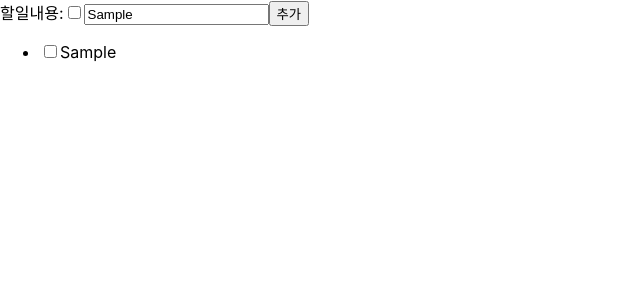
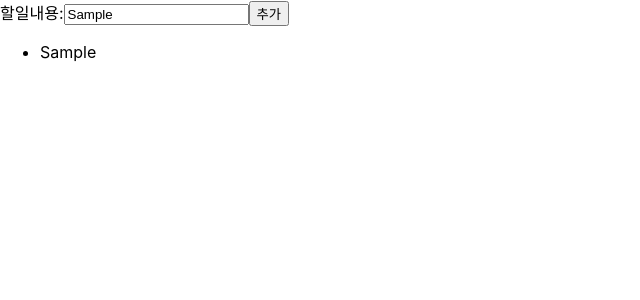
Before and after one commit to qwerewqwerew/react-ts, a React (Create React App) app: page / in a window 1280 px wide. Both pictures are taken after typing "Sample" into the empty fields and a click on the button "추가". Shown: the top 300 px of the page, without its empty margins (0-640 px from the left). Built offline with nearby package versions, Linux system fonts and the light colour scheme.

Commit message:
일정추가

```diff
--- a/src/App.tsx
+++ b/src/App.tsx
@@ -5,8 +5,8 @@ import Todo from "./models/todo";
 
 function App() {
 	const [todos, setTodos] = useState<Todo[]>([]);
-	const addTodoHandler = (todoText: string, todoComplete: boolean) => {
-		const newTodo = new Todo(todoText, todoComplete);
+	const addTodoHandler = (todoText: string) => {
+		const newTodo = new Todo(todoText);
 		setTodos((prevTodos) => {
 			return prevTodos.concat(newTodo);
 		});
--- a/src/components/MyTodo.tsx
+++ b/src/components/MyTodo.tsx
@@ -1,20 +1,17 @@
 import { useRef } from "react";
-const MyTodo: React.FC<{ addTodo: (text: string, complete: boolean) => void }> = (props) => {
+const MyTodo: React.FC<{ addTodo: (text: string) => void }> = (props) => {
 	const todoTextInput = useRef<HTMLInputElement>(null);
-	const todoComplete = useRef<HTMLInputElement>(null);
 	const submitHandler = (e: React.FormEvent) => {
 		e.preventDefault();
 		const enteredText = todoTextInput.current!.value;
-		const enteredComplete = todoComplete.current!.checked;
 		if (enteredText.trim().length === 0) {
 			return;
 		}
-		props.addTodo(enteredText, enteredComplete)
+		props.addTodo(enteredText)
 	}
 	return (
 		<form onSubmit={submitHandler}>
 			<label htmlFor="text">할일내용:</label>
-			<input type="checkbox" id="complete" ref={todoComplete} />
 			<input type="text" id="text" ref={todoTextInput} />
 			<button>추가</button>
 		</form>
--- a/src/components/TodoItem.tsx
+++ b/src/components/TodoItem.tsx
@@ -1,8 +1,6 @@
-const TodoItem: React.FC<{ text: string; complete: boolean }> = (props) => {
+const TodoItem: React.FC<{ text: string }> = (props) => {
 	return (
-		<>
-			<li><label><input type="checkbox" checked={props.complete}/>{props.text}</label> </li>
-		</>
+		<li>{props.text} </li>
 	);
 };
 
--- a/src/components/Todos.tsx
+++ b/src/components/Todos.tsx
@@ -5,7 +5,7 @@ const Todos: React.FC<{ items: Todo[] }> = (props) => {
 	return (
 		<ul>
 			{props.items.map((item) => (
-				<TodoItem key={item.id} text={item.text} complete={item.complete}/>
+				<TodoItem key={item.id} text={item.text}/>
 			))}
 		</ul>
 	);
--- a/src/models/todo.ts
+++ b/src/models/todo.ts
@@ -1,11 +1,9 @@
 class Todo {
 	id: string;
 	text: string;
-	complete: boolean;
-	constructor(todoText: string, todoComplete: boolean) {
+	constructor(todoText: string) {
 		this.text = todoText;
 		this.id = new Date().toISOString();
-		this.complete = todoComplete;
 	}
 }
 export default Todo;
```
